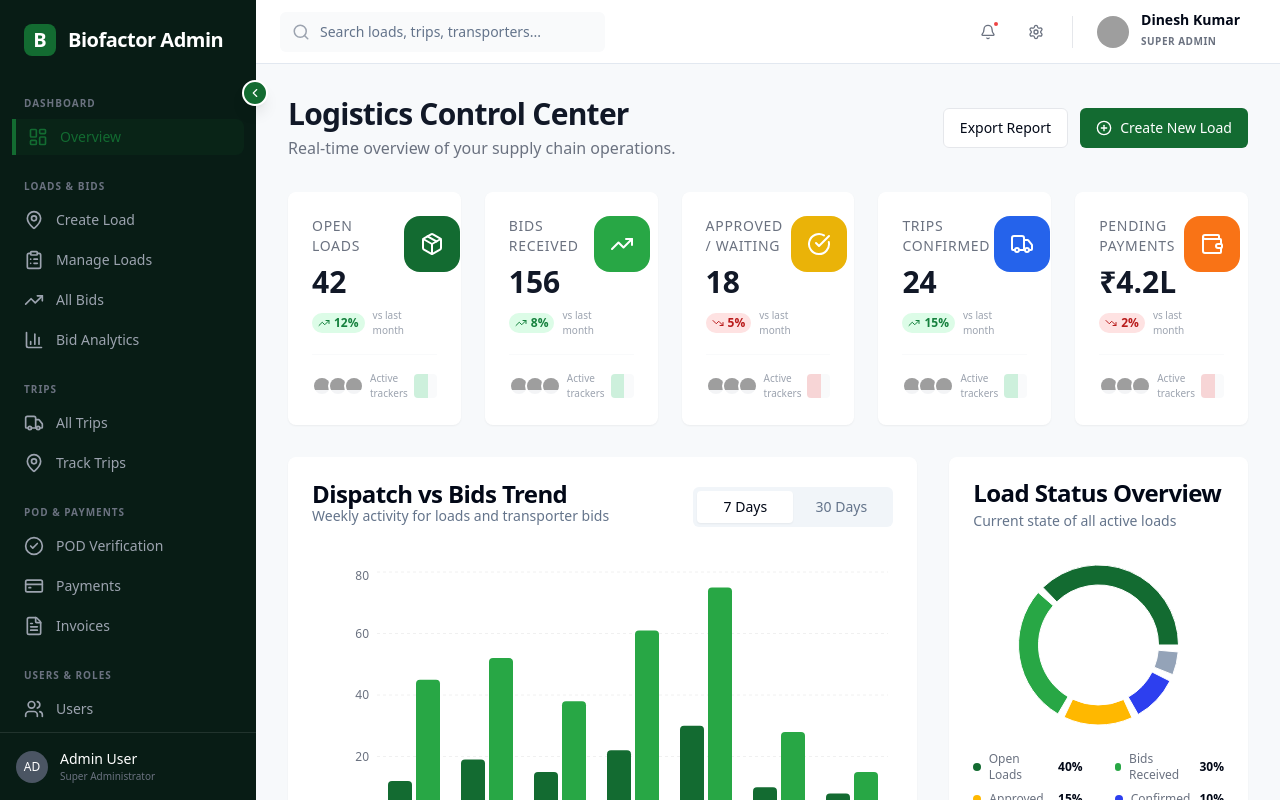
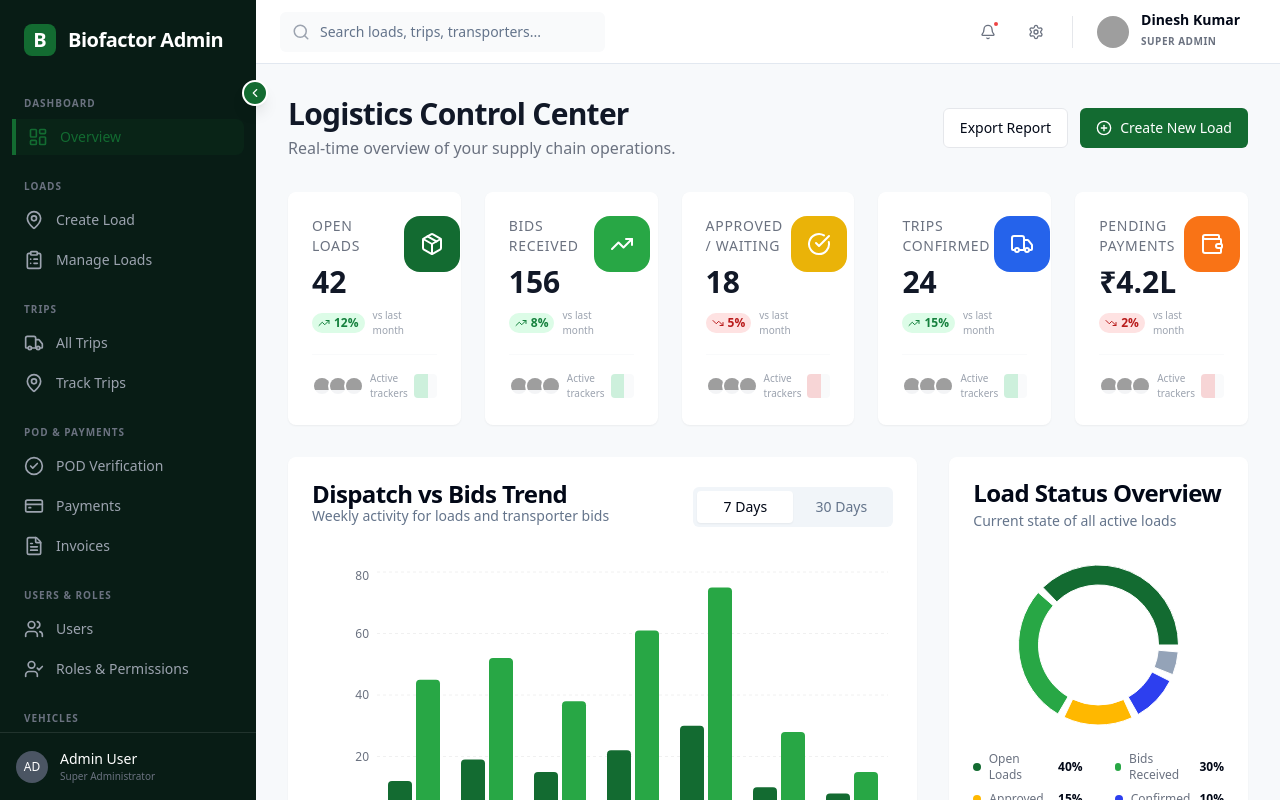
Before and after one commit to Saidinesh2004/Admin-dashboard-biofactor-app, a React (Vite) app: page / in a window 1280 px wide. Built offline with nearby package versions, Linux system fonts and the light colour scheme; grey boxes are pictures that could not be loaded.

Commit message:
remove all bids section

```diff
--- a/src/App.tsx
+++ b/src/App.tsx
@@ -17,8 +17,7 @@ const App = () => {
           <Route index element={<DashboardHome />} />
           <Route path="loads" element={<ManageLoads />} />
           <Route path="create-load" element={<CreateLoadPage />} />
-          <Route path="bids" element={<ManageLoads />} />
-          <Route path="bids/analytics" element={<Reports />} />
+
           <Route path="trips" element={<Trips />} />
           <Route path="trips/track" element={<Trips />} />
           <Route path="pod" element={<PODVerification />} />
--- a/src/components/layout/Sidebar.tsx
+++ b/src/components/layout/Sidebar.tsx
@@ -22,11 +22,9 @@ const menuItems = [
   { group: "DASHBOARD", items: [
     { name: "Overview", icon: LayoutDashboard, path: "/" }
   ]},
-  { group: "LOADS & BIDS", items: [
+  { group: "LOADS", items: [
     { name: "Create Load", icon: MapPin, path: "/create-load" },
-    { name: "Manage Loads", icon: ClipboardList, path: "/loads" },
-    { name: "All Bids", icon: TrendingUp, path: "/bids" },
-    { name: "Bid Analytics", icon: BarChart3, path: "/bids/analytics" }
+    { name: "Manage Loads", icon: ClipboardList, path: "/loads" }
   ]},
   { group: "TRIPS", items: [
     { name: "All Trips", icon: Truck, path: "/trips" },
```
